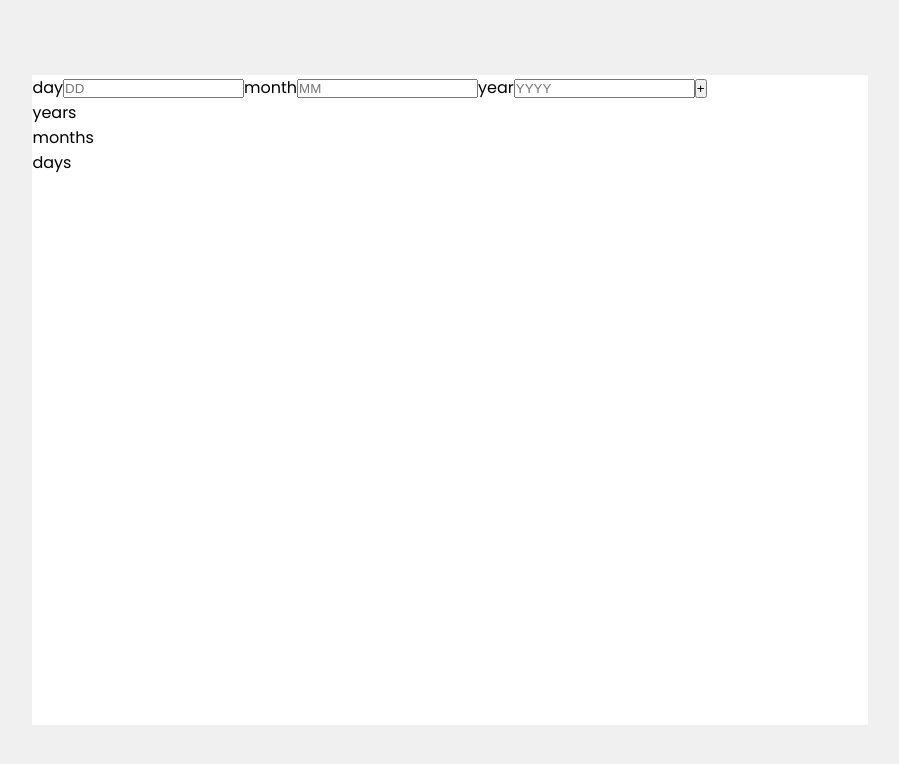
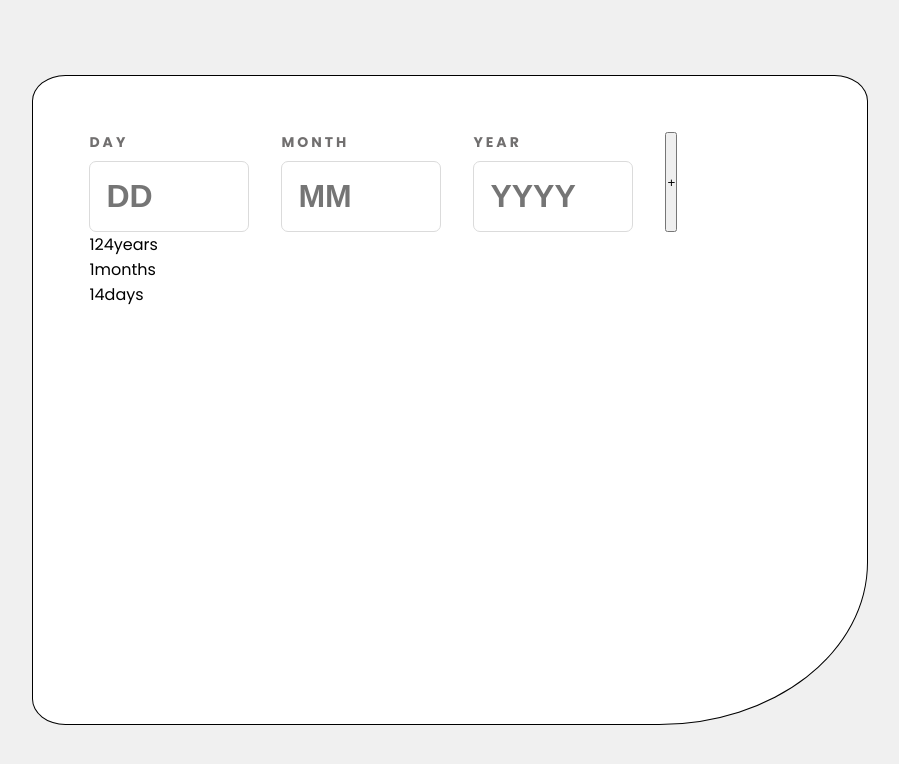
Before and after one commit to KseniiaErnest/age-calculator-react, a React (Create React App) app: page / in a window 1280 px wide. Shown: the top 764 px of the page, without its empty margins (190-1089 px from the left). Built offline with nearby package versions, Linux system fonts and the light colour scheme; a web font is replaced by a local one.

Commit message:
Logic for age calc + little bit CSS

```diff
--- a/src/components/AgeDisplay.js
+++ b/src/components/AgeDisplay.js
@@ -2,36 +2,21 @@ import React from 'react';
 import { differenceInCalendarDays, differenceInDays, differenceInMonths, differenceInYears } from 'date-fns';
 
 export default function AgeDisplay( {birthday} ) {
-
+console.log(birthday);
 const now = new Date();
 const birthdate = new Date(birthday.year, birthday.month - 1, birthday.day);
 console.log('Birth:', birthdate);
 console.log(birthdate.getDate());
 const years = differenceInYears(now, birthdate);
 const months = differenceInMonths(now, birthdate) % 12;
-// const days = differenceInCalendarDays(now, birthdate);
-const days = differenceInCalendarDays(now, birthdate) - (years * 365 + months * 30);
-// differenceInDays(new Date(years, months, 31), new Date(years, months, birthdate.getDate()));
-
-// const diff = now - birthdate;
-// const years = Math.floor(diff / (365.25 * 24 * 60 * 60 * 1000));
-// const remainingMilliseconds = diff % (365.25 * 24 * 60 * 60 * 1000);
-// const ageDate = new Date(remainingMilliseconds);
-// const months = ageDate.getUTCMonth();
-// const days = ageDate.getUTCDate() - 1;
-
-
-
-console.log(years, months, days);
-
-
+const days = differenceInDays(now, birthdate) - differenceInDays(now, new Date(now.getFullYear() - years, now.getMonth() - months, now.getDate()));
 
 
   return (
     <div>
-    <p><span>{birthday.year}</span>years</p>
-      <p><span>{birthday.month}</span>months</p>
-      <p><span>{birthday.day}</span>days</p>
+    <p><span>{years}</span>years</p>
+      <p><span>{months}</span>months</p>
+      <p><span>{days}</span>days</p>
     </div>
   )
 }
--- a/src/components/AgeInputForm.js
+++ b/src/components/AgeInputForm.js
@@ -14,7 +14,6 @@ if (!day || !month || !year) return;
 const newBirthday = {day, month, year};
 
 onAddBirthday(newBirthday);
-console.log(newBirthday);
 setDay('');
 setMonth('');
 setYear('');
@@ -26,20 +25,20 @@ setYear('');
     <form onSubmit={handleSubmit}>
       <label>
       <span>day</span>
-        <input value={day} onChange={(e) => setDay(Number(e.target.value))} placeholder='DD'/>
+        <input className='input' value={day} onChange={(e) => setDay(Number(e.target.value))} placeholder='DD' type='number' min='1' max='31'/>
       </label>
 
       <label>
       <span>month</span>
-        <input value={month} onChange={(e) => setMonth(Number(e.target.value))} placeholder='MM'/>
+        <input className='input' value={month} onChange={(e) => setMonth(Number(e.target.value))} placeholder='MM' type='number' min='1' max='12'/>
       </label>
 
       <label>
       <span>year</span>
-        <input value={year} onChange={(e) => setYear(Number(e.target.value))} placeholder='YYYY'/>
+        <input className='input' value={year} onChange={(e) => setYear(Number(e.target.value))} placeholder='YYYY' type='number'/>
       </label>
 
-      <button>+</button>
+      <button type='submit'>+</button>
     </form>
   )
 }
--- a/src/index.css
+++ b/src/index.css
@@ -23,4 +23,36 @@ body {
  width: 52.2rem ;
  height: 40.6rem ;
  background-color:  hsl(0, 0%, 100%);
+ border-radius: 4% 4% 25% 4%;
+ border: 1px solid black;
+ padding: 3.5rem;
 }
+
+form {
+  width: 45.5;
+  display: flex;
+  gap: 2rem;
+}
+
+form label {
+  display: flex;
+  flex-direction: column;
+}
+
+label span {
+  text-transform: uppercase;
+  font-weight: 700;
+  color: hsl(0, 1%, 44%);
+  font-size: 14px;
+  letter-spacing: 3px ;
+  margin-bottom: 8px;
+}
+
+.input {
+  font-size: 2rem;
+  padding: 16px;
+  width: 10rem;
+  border-radius: 7px;
+  border: 1px solid hsl(0, 0%, 86%);
+  font-weight: 900;
+}
```
